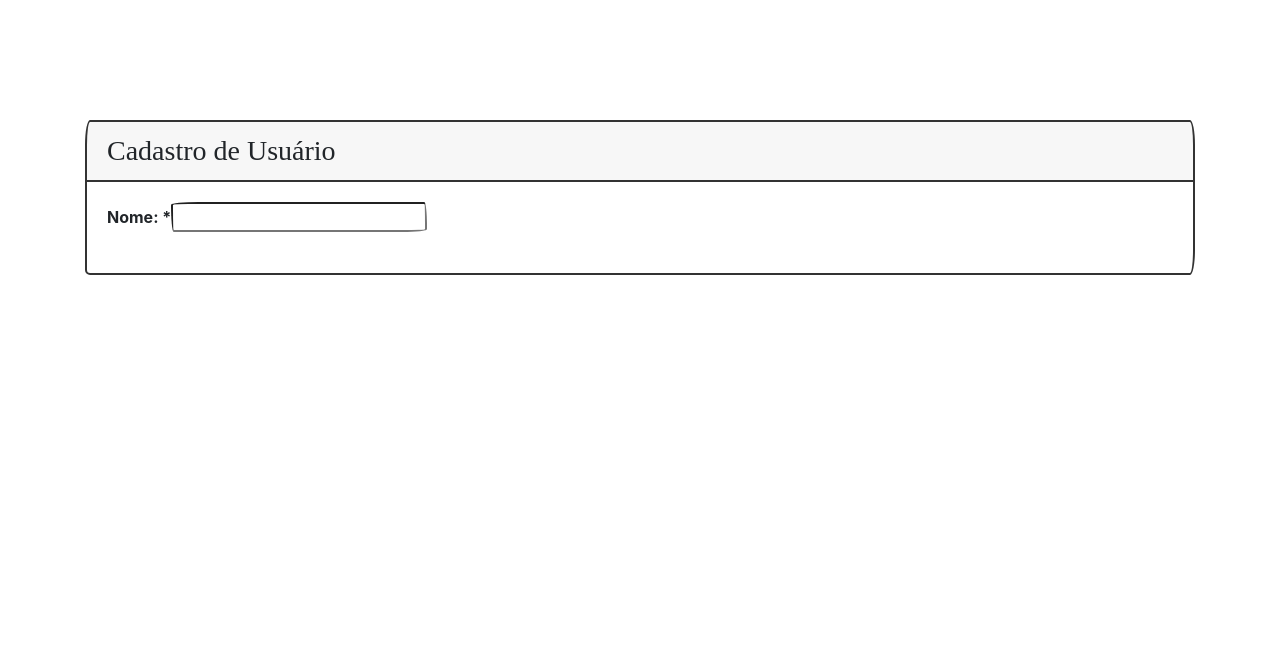
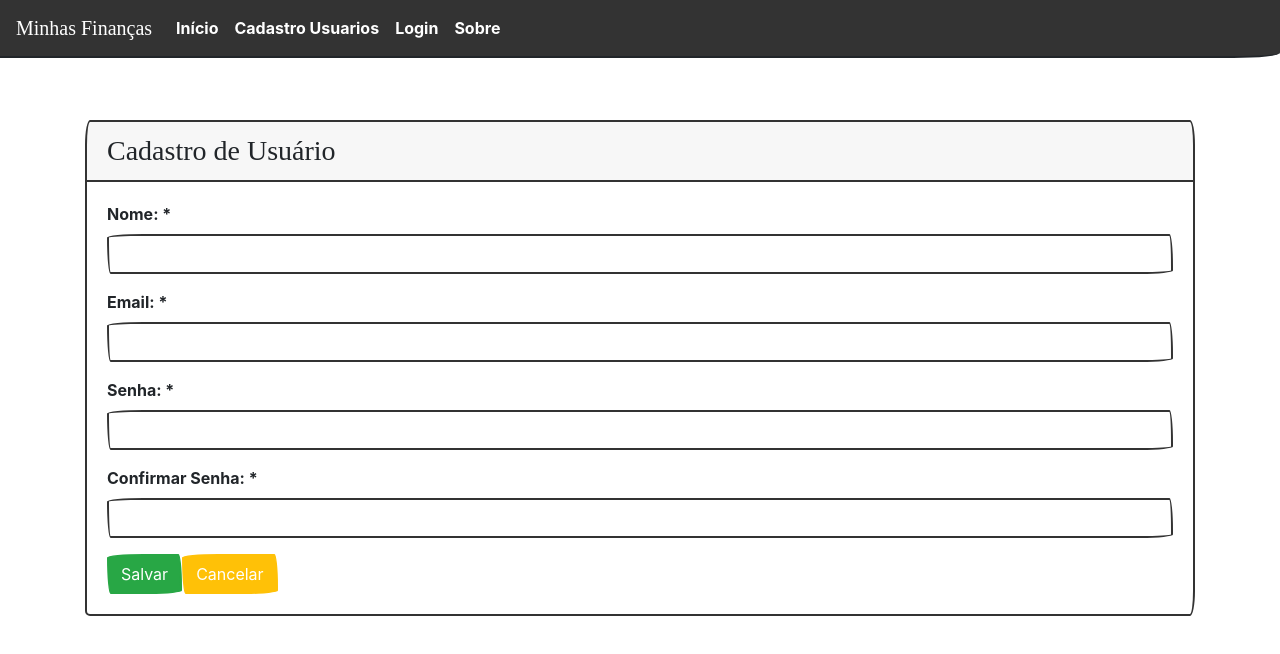
Before and after one commit to Leoalmeida95/financas-app, a React (Create React App) app in the folder yt-react/: page /#/cadastro-usuarios in a window 1280 px wide. Shown: the top 654 px of the page. Built offline with nearby package versions, Linux system fonts and the light colour scheme; a web font is replaced by a local one.

Commit message:
[add] navbar / [update] cadastro de usuarios

```diff
--- a/yt-react/src/App.js
+++ /dev/null
@@ -1,22 +0,0 @@
-import React from 'react';
-
-import Login from './views/login';
-import CadastroUsuario from './views/cadastroUsuario';
-
-import 'bootswatch/dist/sketchy/bootstrap.css';
-import './custom.css'
-
-class App extends React.Component {
-
-  render() {
-    return (
-      <div className="container">
-        <div>
-          <CadastroUsuario />
-        </div>
-      </div>
-    )
-  }
-}
-
-export default App
--- /dev/null
+++ b/yt-react/src/components/navbar.js
@@ -0,0 +1,38 @@
+import React from 'react'
+
+function Navbar() {
+    return (
+        <nav className="navbar navbar-expand-lg fixed-top navbar-dark bg-primary">
+            <a className="navbar-brand" href="#">Minhas Finanças</a>
+            <button className="navbar-toggler" type="button"
+            data-toggle="collapse" data-target="#navbarColor03"
+            aria-controls="navbarColor03" aria-expanded="false"
+            aria-label="Toggle navigation">
+                <span className="navbar-toggler-icon"></span>
+            </button>
+
+            <div className="collapse navbar-collapse" id="navbarColor03">
+                <ul className="navbar-nav mr-auto">
+                    <li className="nav-item active">
+                        <a className="nav-link" href="#">Início <span className="sr-only">(current)</span></a>
+                    </li>
+                    <li className="nav-item">
+                        <a className="nav-link" href="/cadastro-usuarios">Cadastro Usuarios </a>
+                    </li>
+                    <li className="nav-item">
+                        <a className="nav-link" href="/login">Login </a>
+                    </li>
+                    <li className="nav-item">
+                        <a className="nav-link" href="#">Sobre</a>
+                    </li>
+                </ul>
+                {/* <form className="form-inline my-2 my-lg-0">
+                    <input className="form-control mr-sm-2" type="text" placeholder="Search">
+                        <button className="btn btn-secondary my-2 my-sm-0" type="submit">Search</button>
+    </form> */}
+            </div>
+        </nav>
+    )
+}
+
+export default Navbar
--- a/yt-react/src/index.js
+++ b/yt-react/src/index.js
@@ -1,7 +1,7 @@
 import React from 'react';
 import ReactDOM from 'react-dom';
 
-import App from './App';
+import App from './main/App';
 
 ReactDOM.render(
   //O componente a ser renderizado
--- /dev/null
+++ b/yt-react/src/main/App.js
@@ -0,0 +1,23 @@
+import React from 'react';
+
+import Rotas from './rotas';
+import Navbar from '../components/navbar'
+
+import 'bootswatch/dist/sketchy/bootstrap.css';
+import '../custom.css';
+
+class App extends React.Component {
+
+  render() {
+    return (
+      <>
+        <Navbar />
+        <div className="container">
+          <Rotas />
+        </div>
+      </>
+    )
+  }
+}
+
+export default App
--- /dev/null
+++ b/yt-react/src/main/rotas.js
@@ -0,0 +1,18 @@
+import React from 'react';
+
+import {Route, Switch, HashRouter} from 'react-router-dom';
+import Login from '../views/login';
+import CadastroUsuario from '../views/cadastroUsuario';
+
+function Rotas(){
+    return(
+        <HashRouter>
+            <Switch>
+                <Route path="/login" component={Login}></Route>
+                <Route path="/cadastro-usuarios" component={CadastroUsuario}></Route>
+            </Switch>
+        </HashRouter>
+    )
+}
+
+export default Rotas
--- a/yt-react/src/views/cadastroUsuario.js
+++ b/yt-react/src/views/cadastroUsuario.js
@@ -1,15 +1,19 @@
-import React from 'react'
+import React from 'react';
 
-import Card from '../components/card'
-import FormGroup from '../components/form-group'
+import Card from '../components/card';
+import FormGroup from '../components/form-group';
 
 class CadastroUsuario extends React.Component {
 
-    state={
+    state = {
         nome: '',
         email: '',
         senha: '',
         senhaRepeticao: ''
+    }
+
+    cadastrar = () => {
+
     }
 
     render() {
@@ -19,9 +23,27 @@ class CadastroUsuario extends React.Component {
                     <div className="col-md-12">
                         <div className="bs-component">
                             <FormGroup label="Nome: *" htmlFor="inputNome">
-                                <input type="text" id="inputNome"
-                                name="nome" onChange={e=> this.setState({nome: e.target.value})}></input>
+                                <input className="form-control"
+                                    type="text" id="inputNome"
+                                    name="nome" onChange={e => this.setState({ nome: e.target.value })}></input>
                             </FormGroup>
+                            <FormGroup label="Email: *" htmlFor="inputEmail">
+                                <input className="form-control"
+                                    type="email" id="inputEmail"
+                                    name="email" onChange={e => this.setState({ email: e.target.value })}></input>
+                            </FormGroup>
+                            <FormGroup label="Senha: *" htmlFor="inputSenha">
+                                <input className="form-control"
+                                    type="password" id="inputSenha"
+                                    name="senha" onChange={e => this.setState({ senha: e.target.value })}></input>
+                            </FormGroup>
+                            <FormGroup label="Confirmar Senha: *" htmlFor="inputRepitaSenha">
+                                <input className="form-control"
+                                    type="password" id="inputRepitaSenha"
+                                    name="senhaRepeticao" onChange={e => this.setState({ senhaRepeticao: e.target.value })}></input>
+                            </FormGroup>
+                            <button onClick={this.cadastrar} type="button" className="btn btn-success">Salvar</button>
+                            <button type="button" className="btn btn-warning">Cancelar</button>
                         </div>
                     </div>
                 </div>
--- a/yt-react/src/views/login.js
+++ b/yt-react/src/views/login.js
@@ -15,7 +15,6 @@ class Login extends React.Component {
 
     render() {
         return (
-            <div className="container">
                 <div className="row">
                     <div className="col-md-6" style={{ position: 'relative', left: '300px' }}>
                         <Card title='Login'>
@@ -46,7 +45,6 @@ class Login extends React.Component {
                         </Card>
                     </div>
                 </div>
-            </div>
         )
     }
 }
```
Also changed, not shown: 2 other files (tests, documents, lock files or other folders).
